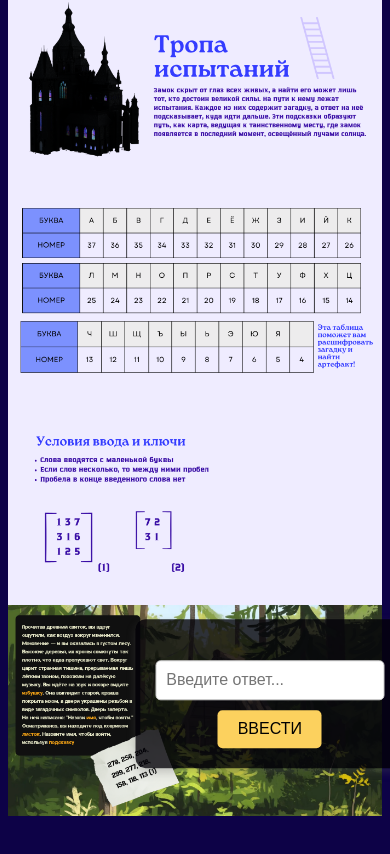
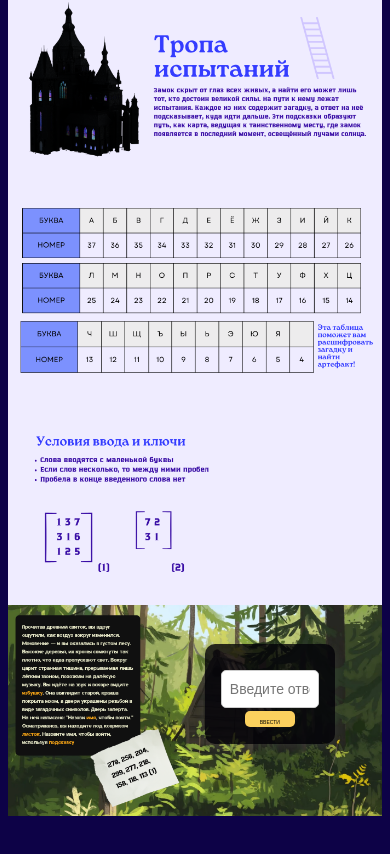
Before and after one commit to Human11924/math, a plain HTML site: page index.html in a window 390 px wide. Shown: the part 486-1340 px from the top of the page. Drawn offline with Linux system fonts and the light colour scheme.

Commit message:
Update index.html

```diff
--- a/index.html
+++ b/index.html
@@ -35,7 +35,6 @@
         }
 
         input {
-            font-family: fantasy;
             padding: 10px;
             font-size: 16px;
             border: 1px solid #cccccc;
@@ -44,7 +43,6 @@
         }
 
         button {
-            font-family: fantasy;
             padding: 10px 20px;
             font-size: 16px;
             color: rgb(0, 0, 0);
@@ -56,6 +54,30 @@
 
         button:hover {
             background-color: #ffab52;
+        }
+
+        @media (max-width: 500px) {
+            input {
+                margin-bottom: 2px;
+                margin-top: -20px;
+                font-size: 14px;
+                padding: 8px;
+                width: 80px;
+                height: 20px;
+            }
+
+            button {
+                padding: 0px 0px;
+                font-size: 5px;
+                padding: 8px 15px;
+                height: 5px;
+            }
+
+            .overlay {
+                padding: 15px;
+                width: 100px;
+                height: 70px;
+            }
         }
 
         @media (min-width: 1080px) {
```
